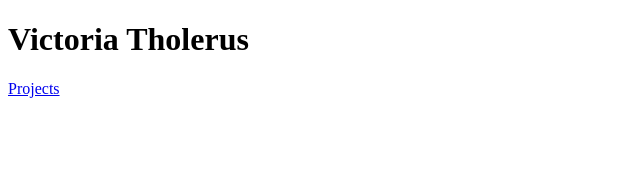
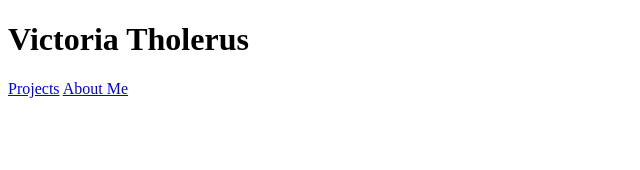
Before and after one commit to madamerobot/react-storyblok-next-boilerplate, a Next.js app: page / in a window 1280 px wide. Shown: the top 170 px of the page, without its empty margins (0-640 px from the left). Built offline with nearby package versions, Linux system fonts and the light colour scheme.

Commit message:
created a new about me page

```diff
--- a/pages/index.js
+++ b/pages/index.js
@@ -6,6 +6,8 @@ const DefaultPage = () => {
     <div>
       <h1>Victoria Tholerus</h1>
       <a href="/project">Projects</a>
+      {"  "}
+      <a href="/aboutme">About Me</a>
     </div>
   )
 }
```
